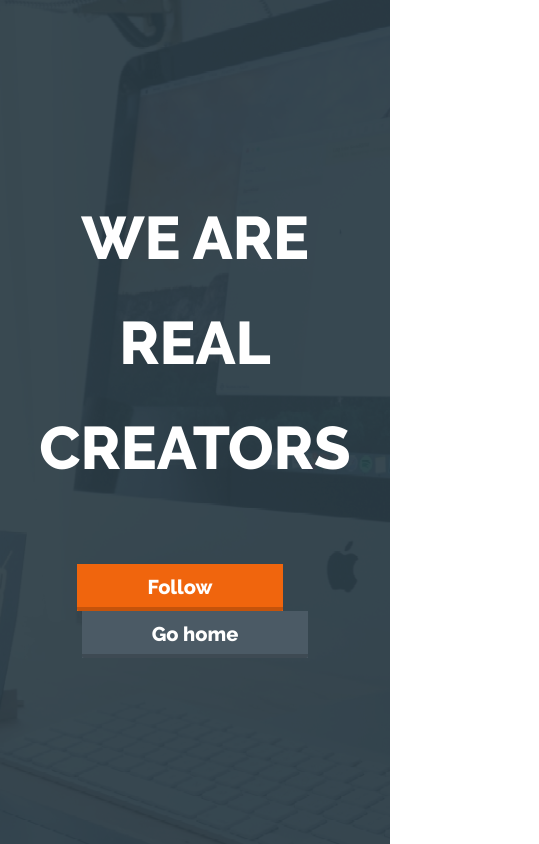
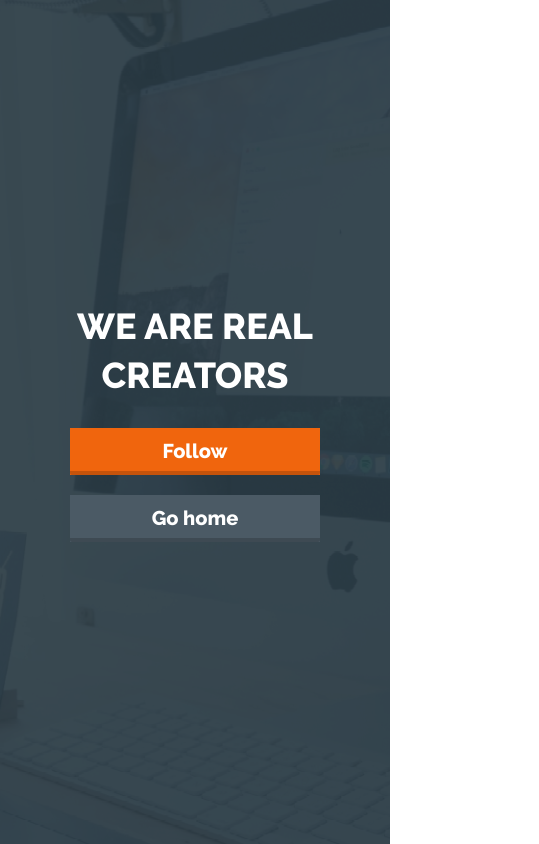
Before and after one commit to igorbod/site-wac, a plain HTML site: page index.html in a window 390 px wide. Shown: the top 844 px of the page, 539 px wide, since content can reach past the window. Drawn offline with Linux system fonts and the light colour scheme.

Commit message:
made responsive for Header

```diff
--- a/index.html
+++ b/index.html
@@ -27,7 +27,7 @@
   </header>
 
   <!-- Portfolio -->
-  <section class="portfolio grid">
+  <!-- <section class="portfolio grid">
     <div class="portfolio__item grid">
       <span class="portfolio__item-name">Cool Glasses</span>
     </div>
@@ -58,10 +58,10 @@
     <div class="buttoncase portfolio__buttoncase tac">
       <a href="#" class="button">View portfolio</a>
     </div>
-  </section>
+  </section> -->
 
   <!-- Section Ready -->
-  <section class="section ready">
+  <!-- <section class="section ready">
     <div class="container grid ready__container">
       <div class="ready__item">
         <h2 class="section-title ready__title">
@@ -77,10 +77,10 @@
       </div>
 
     </div>
-  </section>
+  </section> -->
 
   <!-- Form -->
-  <section class="block-form">
+  <!-- <section class="block-form">
     <div class="container">
       <form action="#" class="grid main-form">
         <input type="text" class="main-form__input" placeholder="Your Name">
@@ -89,10 +89,10 @@
         <button type="submit" class="button main-form__button">Yes ready!</button>
       </form>
     </div>
-  </section>
+  </section> -->
 
   <!-- Blog -->
-  <section class="section blog">
+  <!-- <section class="section blog">
     <div class="container blog__container">
       <h2 class="section-title blog__title">
         Ready To Read Our Hell Blog?
@@ -181,10 +181,10 @@
       </div>
 
     </div>
-  </section>
+  </section> -->
 
   <!-- footer -->
-  <footer class="main-footer">
+  <!-- <footer class="main-footer">
     <div class="container main-footer__container">
       <div class="main-footer__title">
         We Are Real
@@ -196,7 +196,7 @@
         ~©~
       </div>
     </div>
-  </footer>
+  </footer> -->
 
 </body>
 
--- a/sass/_media.sass
+++ b/sass/_media.sass
@@ -0,0 +1,80 @@
+/*==========  Desktop First  ==========*/
+
+/* Large Devices, Wide Screens */
+// @media only screen and (max-width : 1200px)
+
+
+
+// /* Medium Devices, Desktops */
+// @media only screen and (max-width : 992px)
+
+
+
+/* Small Devices, Tablets */
+@media only screen and (max-width : 768px)
+  .header
+    &__content
+      padding: 40px 35px
+    &__title
+      font-size: 45px
+      line-height: 1.35
+    &__buttons
+      margin-top: 20px
+
+/* Small Devices, Tablets */
+@media only screen and (max-width : 576px)
+  .header
+    &__title
+      font-size: 36px
+
+  .button
+    &_header,
+    &_gray
+      max-width: 250px
+      width: 100%
+    &_header
+      margin-right: 0
+      margin-bottom: 20px
+
+
+
+
+
+
+/* Extra Small Devices, Phones */
+// @media only screen and (max-width : 480px)
+
+
+
+
+
+// /* Custom, iPhone Retina */
+// @media only screen and (max-width : 320px)
+// 	/**/
+
+
+// /*==========  Mobile First  ==========*/
+
+// /* Custom, iPhone Retina */
+// @media only screen and (min-width : 320px)
+// 	/**/
+
+
+// /* Extra Small Devices, Phones */
+// @media only screen and (min-width : 480px)
+// 	/**/
+
+
+// /* Small Devices, Tablets */
+// @media only screen and (min-width : 768px)
+// 	/**/
+
+
+// /* Medium Devices, Desktops */
+// @media only screen and (min-width : 992px)
+// 	/**/
+
+
+// /* Large Devices, Wide Screens */
+// @media only screen and (min-width : 1200px)
+// 	/**/
```
Also changed, not shown: css/main.min.css.
